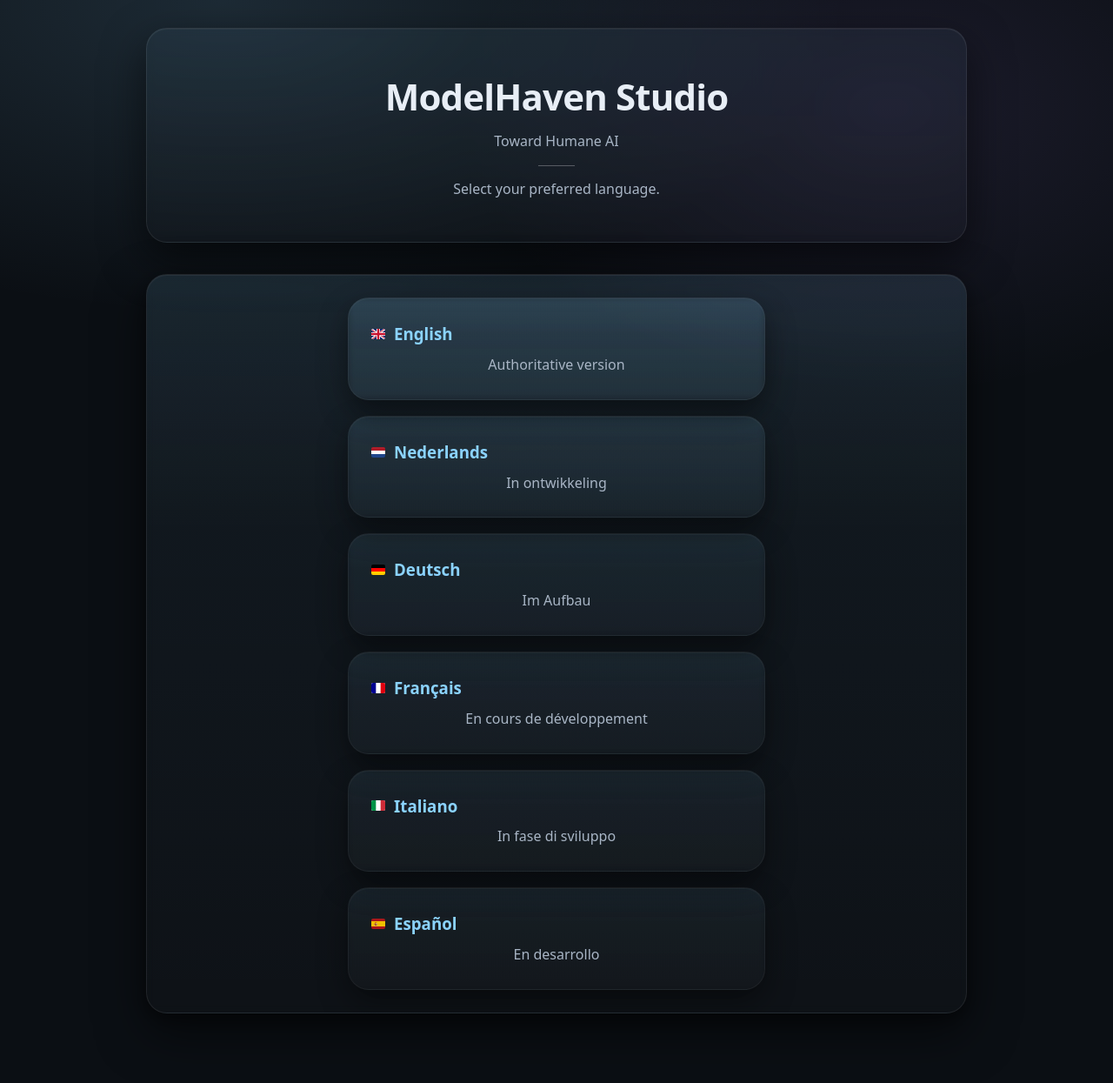
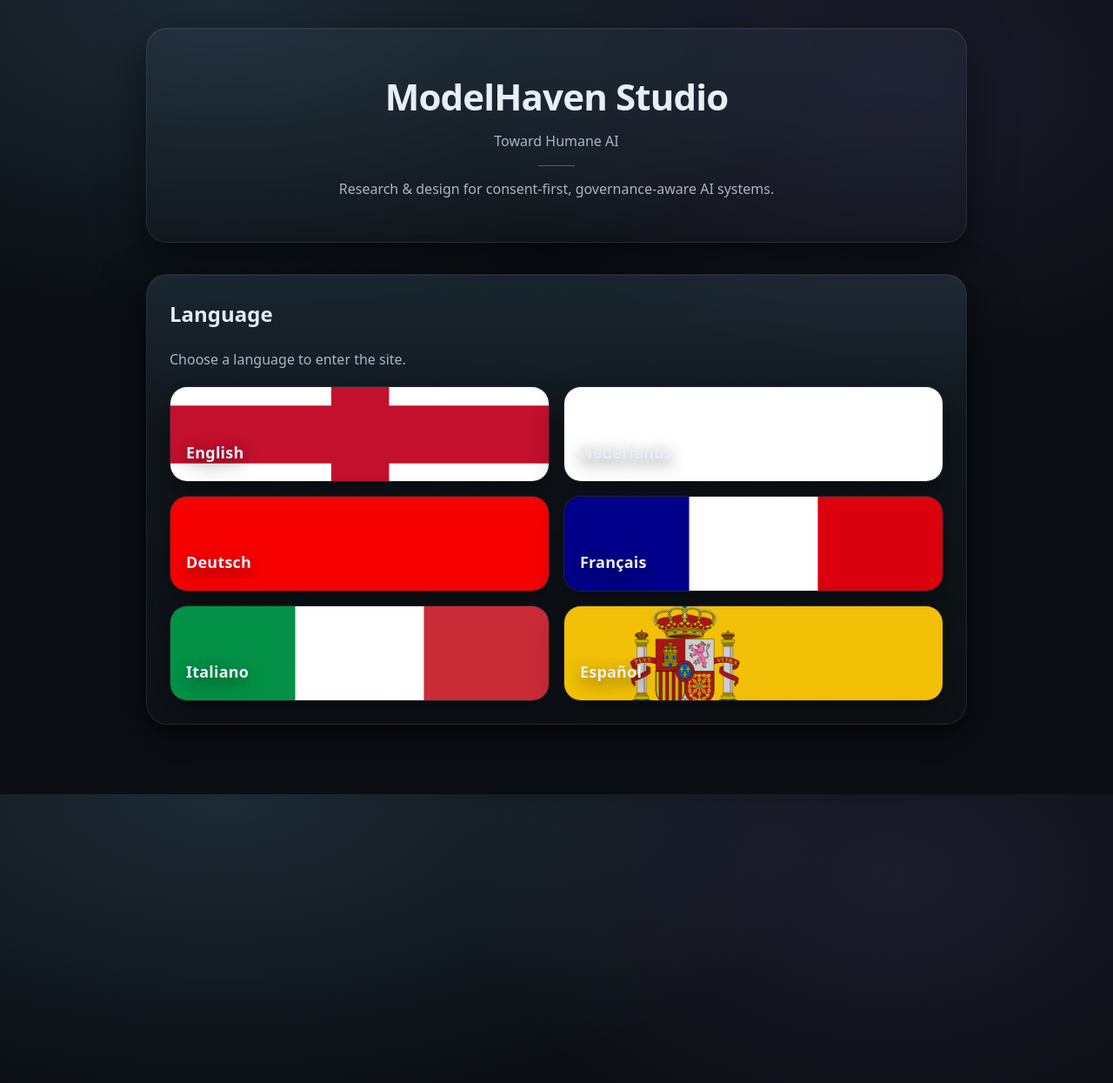
Before and after one commit to MartijnBruzzese/ModelHaven-Studio, a Jekyll site: the page built from index.html, in a window 1280 px wide. Shown: the whole page at 87% size. Built offline with Jekyll 4.4.1, drawn with Linux system fonts in a browser that asks for light colours.

Commit message:
Update index.html

```diff
--- a/index.html
+++ b/index.html
@@ -1,6 +1,6 @@
 ---
 layout: default
-title: ModelHaven Studio — Language Selection
+title: ModelHaven Studio — Toward Humane AI
 ---
 
 <header class="hero">
@@ -8,80 +8,49 @@ title: ModelHaven Studio — Language Selection
   <p class="subtitle">Toward Humane AI</p>
   <div class="hero-divider"></div>
   <p class="muted">
-    Select your preferred language.
+    Research &amp; design for consent-first, governance-aware AI systems.
   </p>
 </header>
 
 <div class="grid">
 
-  <section class="card" style="grid-column:1/-1; text-align:center;">
+  <section class="card" style="grid-column:1/-1;">
 
-    <div style="display:grid; gap:18px; max-width:480px; margin:0 auto;">
+    <h2 style="margin-top:0;">Language</h2>
+    <p class="muted" style="margin-top:6px;">
+      Choose a language to enter the site.
+    </p>
 
-      <!-- EN -->
-      <a class="card card--sub" href="en/index.html" style="text-decoration:none;">
-        <div style="display:flex; align-items:center; gap:10px;">
-          <img src="assets/flags/gb.svg" class="flag-icon" alt="">
-          <h3 style="margin:0;">English</h3>
-        </div>
-        <p class="muted" style="margin:8px 0 0;">
-          Authoritative version
-        </p>
+    <div class="lang-grid" style="margin-top:18px;">
+
+      <a class="lang-tile" href="en/index.html" data-hover="Authoritative version">
+        <img src="assets/flags/gb.svg" alt="" aria-hidden="true">
+        <span class="lang-name">English</span>
       </a>
 
-      <!-- NL -->
-      <a class="card card--sub" href="nl/index.html" style="text-decoration:none;">
-        <div style="display:flex; align-items:center; gap:10px;">
-          <img src="assets/flags/nl.svg" class="flag-icon" alt="">
-          <h3 style="margin:0;">Nederlands</h3>
-        </div>
-        <p class="muted" style="margin:8px 0 0;">
-          In ontwikkeling
-        </p>
+      <a class="lang-tile" href="nl/index.html" data-hover="Wordt gebouwd">
+        <img src="assets/flags/nl.svg" alt="" aria-hidden="true">
+        <span class="lang-name">Nederlands</span>
       </a>
 
-      <!-- DE -->
-      <a class="card card--sub" href="de/index.html" style="text-decoration:none;">
-        <div style="display:flex; align-items:center; gap:10px;">
-          <img src="assets/flags/de.svg" class="flag-icon" alt="">
-          <h3 style="margin:0;">Deutsch</h3>
-        </div>
-        <p class="muted" style="margin:8px 0 0;">
-          Im Aufbau
-        </p>
+      <a class="lang-tile" href="de/index.html" data-hover="Im Aufbau">
+        <img src="assets/flags/de.svg" alt="" aria-hidden="true">
+        <span class="lang-name">Deutsch</span>
       </a>
 
-      <!-- FR -->
-      <a class="card card--sub" href="fr/index.html" style="text-decoration:none;">
-        <div style="display:flex; align-items:center; gap:10px;">
-          <img src="assets/flags/fr.svg" class="flag-icon" alt="">
-          <h3 style="margin:0;">Français</h3>
-        </div>
-        <p class="muted" style="margin:8px 0 0;">
-          En cours de développement
-        </p>
+      <a class="lang-tile" href="fr/index.html" data-hover="En construction">
+        <img src="assets/flags/fr.svg" alt="" aria-hidden="true">
+        <span class="lang-name">Français</span>
       </a>
 
-      <!-- IT -->
-      <a class="card card--sub" href="it/index.html" style="text-decoration:none;">
-        <div style="display:flex; align-items:center; gap:10px;">
-          <img src="assets/flags/it.svg" class="flag-icon" alt="">
-          <h3 style="margin:0;">Italiano</h3>
-        </div>
-        <p class="muted" style="margin:8px 0 0;">
-          In fase di sviluppo
-        </p>
+      <a class="lang-tile" href="it/index.html" data-hover="In costruzione">
+        <img src="assets/flags/it.svg" alt="" aria-hidden="true">
+        <span class="lang-name">Italiano</span>
       </a>
 
-      <!-- ES -->
-      <a class="card card--sub" href="es/index.html" style="text-decoration:none;">
-        <div style="display:flex; align-items:center; gap:10px;">
-          <img src="assets/flags/es.svg" class="flag-icon" alt="">
-          <h3 style="margin:0;">Español</h3>
-        </div>
-        <p class="muted" style="margin:8px 0 0;">
-          En desarrollo
-        </p>
+      <a class="lang-tile" href="es/index.html" data-hover="En construcción">
+        <img src="assets/flags/es.svg" alt="" aria-hidden="true">
+        <span class="lang-name">Español</span>
       </a>
 
     </div>
@@ -89,3 +58,98 @@ title: ModelHaven Studio — Language Selection
   </section>
 
 </div>
+
+<style>
+/* Root language tiles (flag button full-bleed + label + hover subtitle) */
+.lang-grid{
+  display:grid;
+  grid-template-columns: repeat(2, minmax(0, 1fr));
+  gap:16px;
+}
+
+@media (max-width: 820px){
+  .lang-grid{ grid-template-columns: 1fr; }
+}
+
+.lang-tile{
+  position:relative;
+  display:block;
+  border-radius:20px;
+  overflow:hidden;
+  border:1px solid var(--line);
+  text-decoration:none;
+  color:var(--text);
+  min-height:110px;
+
+  box-shadow:
+    0 14px 34px rgba(0,0,0,.45),
+    inset 0 1px 0 rgba(255,255,255,.05);
+
+  transition: transform 220ms ease, border-color 220ms ease, box-shadow 220ms ease;
+}
+
+.lang-tile:hover{
+  transform: translateY(-1px);
+  border-color: rgba(255,255,255,0.16);
+  box-shadow:
+    0 18px 46px rgba(0,0,0,.60),
+    inset 0 1px 0 rgba(255,255,255,.06);
+}
+
+.lang-tile img{
+  position:absolute;
+  inset:0;
+  width:100%;
+  height:100%;
+  object-fit:cover;
+  filter:saturate(0.95) contrast(1.02);
+  transform: scale(1.02);
+}
+
+/* glass overlay for readability */
+.lang-tile::before{
+  content:"";
+  position:absolute;
+  inset:0;
+  background:
+    linear-gradient(180deg, rgba(0,0,0,.25), rgba(0,0,0,.50)),
+    linear-gradient(180deg, rgba(139,211,255,.10), rgba(255,255,255,0.00));
+  pointer-events:none;
+}
+
+/* language name */
+.lang-name{
+  position:absolute;
+  left:18px;
+  bottom:18px;
+  font-weight:650;
+  letter-spacing:.2px;
+  font-size:18px;
+  text-shadow: 0 6px 18px rgba(0,0,0,.55);
+}
+
+/* hover subtitle in respective language */
+.lang-tile::after{
+  content: attr(data-hover);
+  position:absolute;
+  left:18px;
+  bottom:44px;
+  font-size:13px;
+  color: rgba(232,238,246,0.82);
+  letter-spacing:.2px;
+  opacity:0;
+  transform: translateY(4px);
+  transition: opacity 200ms ease, transform 200ms ease;
+  text-shadow: 0 6px 18px rgba(0,0,0,.55);
+}
+
+.lang-tile:hover::after{
+  opacity:1;
+  transform: translateY(0);
+}
+
+@media (prefers-reduced-motion: reduce){
+  .lang-tile,
+  .lang-tile::after{ transition:none !important; }
+}
+</style>
```
